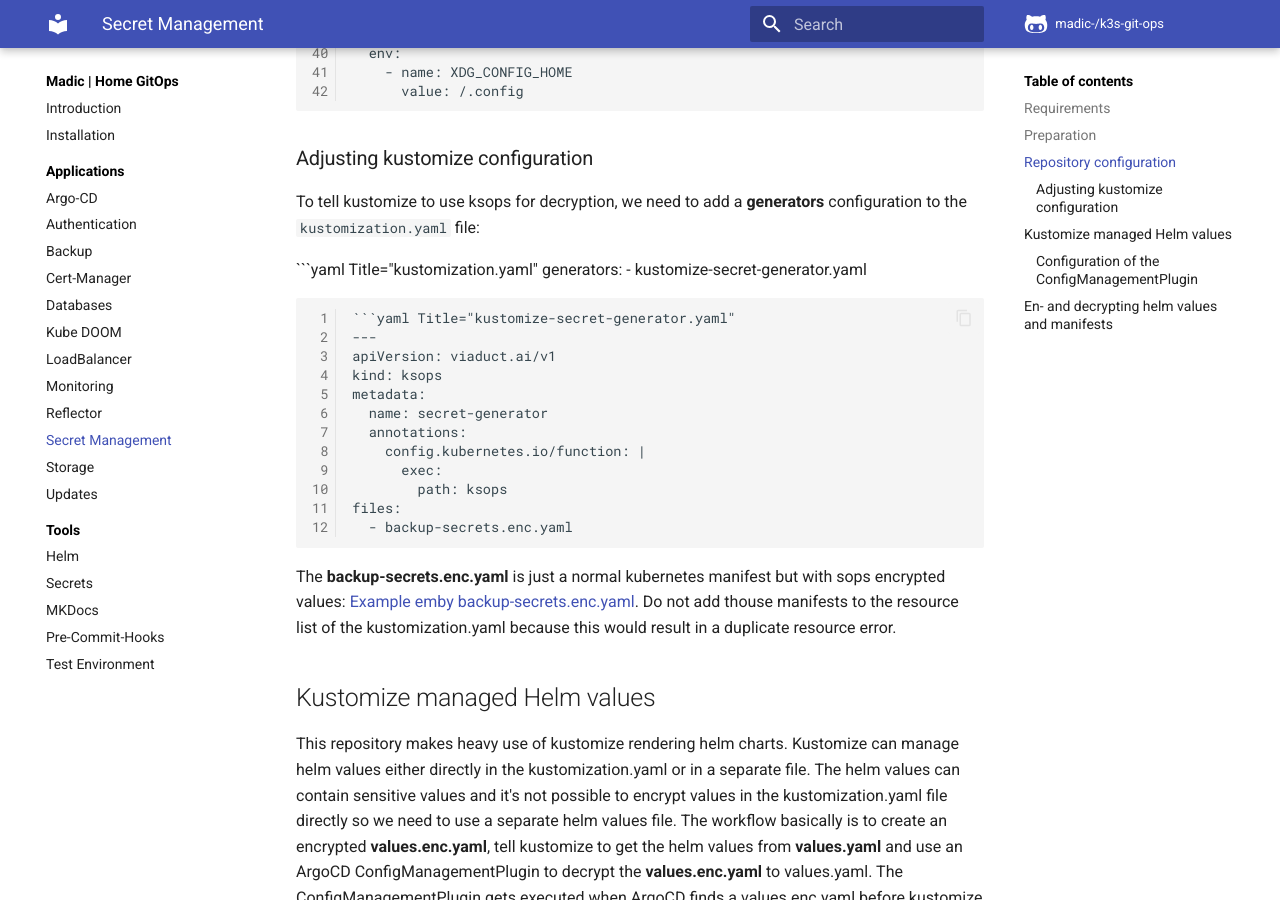
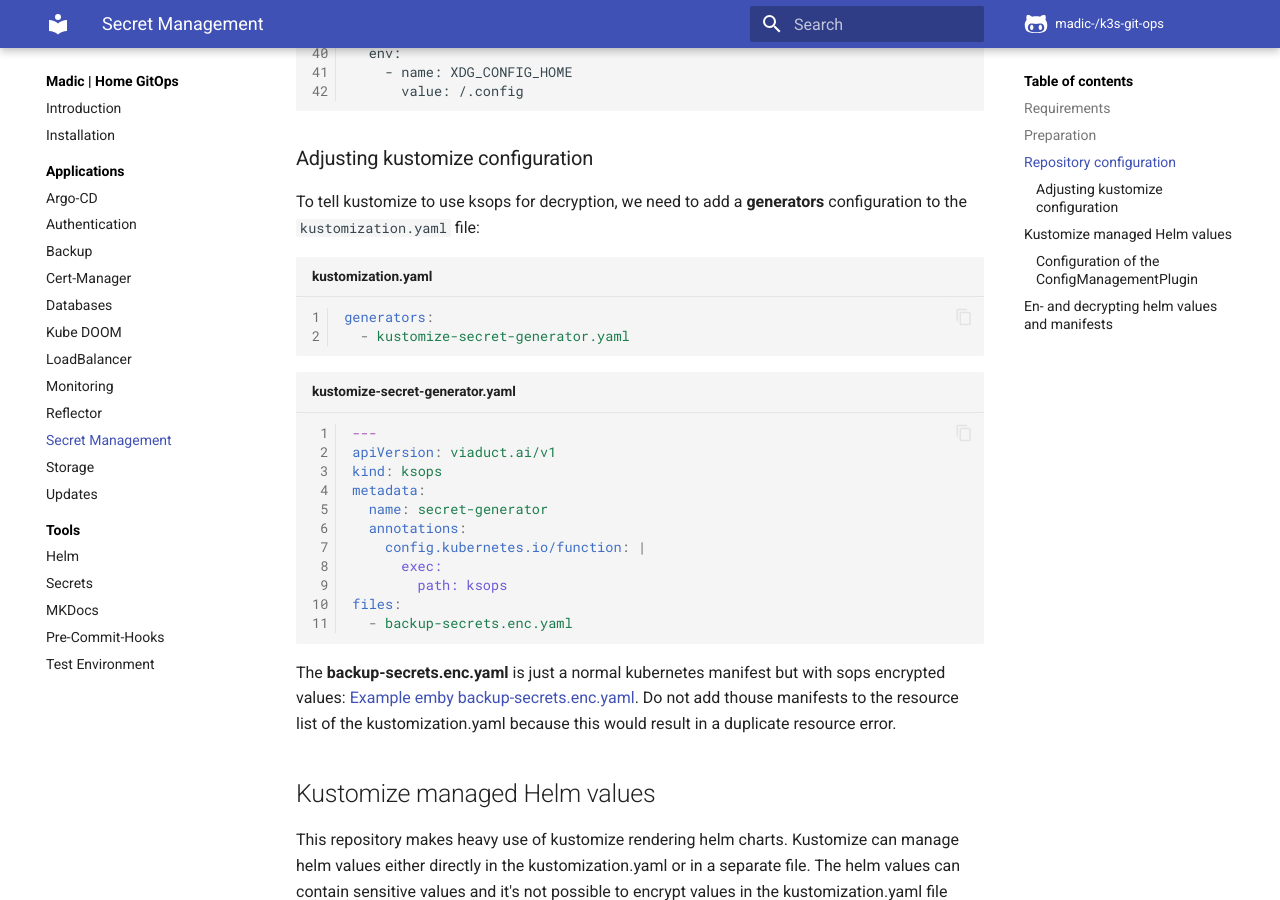
Before and after one commit to madic-creates/k3s-git-ops, an MkDocs documentation site: the page built from docs/secretmanagement.md, in a window 1280 px wide and 900 px high, scrolled down 2514 px. Built offline with MkDocs 1.6.1 and Material for MkDocs 9.7.7, drawn with Linux system fonts in a browser that asks for light colours; plug-ins that fetch from the network failed and are left out; comment, search, counter and statistics services are not loaded; some of the changed text lies outside the part shown.

Commit message:
Update secretmanagement.md
Docs: Formatting

````diff
--- a/docs/secretmanagement.md
+++ b/docs/secretmanagement.md
@@ -64,7 +64,7 @@ The secrets need to be encrypted with both public keys. The ArgoCD key is used t
 
 Create a `.sops.yaml` file in the repository root. Example:
 
-```yaml Title=.sops.yaml
+```yaml title=.sops.yaml
 creation_rules:
   - path_regex: .*.enc.yaml
     encrypted_regex: "^(data|stringData|email|dnsNames|.*(H|h)osts?|hostname|username|password|url|issuer|clientSecret|argocdServerAdminPassword|oidc.config|commonName|literals)$"
@@ -121,12 +121,12 @@ repoServer:
 
 To tell kustomize to use ksops for decryption, we need to add a **generators** configuration to the `kustomization.yaml` file:
 
-```yaml Title="kustomization.yaml"
+```yaml title="kustomization.yaml"
 generators:
   - kustomize-secret-generator.yaml
 ```
 
-```yaml Title="kustomize-secret-generator.yaml"
+```yaml title="kustomize-secret-generator.yaml"
 ---
 apiVersion: viaduct.ai/v1
 kind: ksops
````
